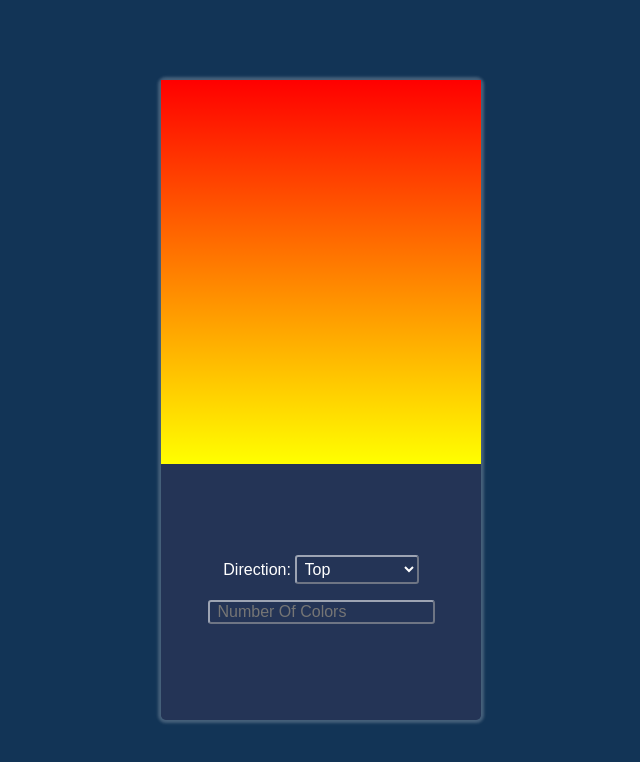
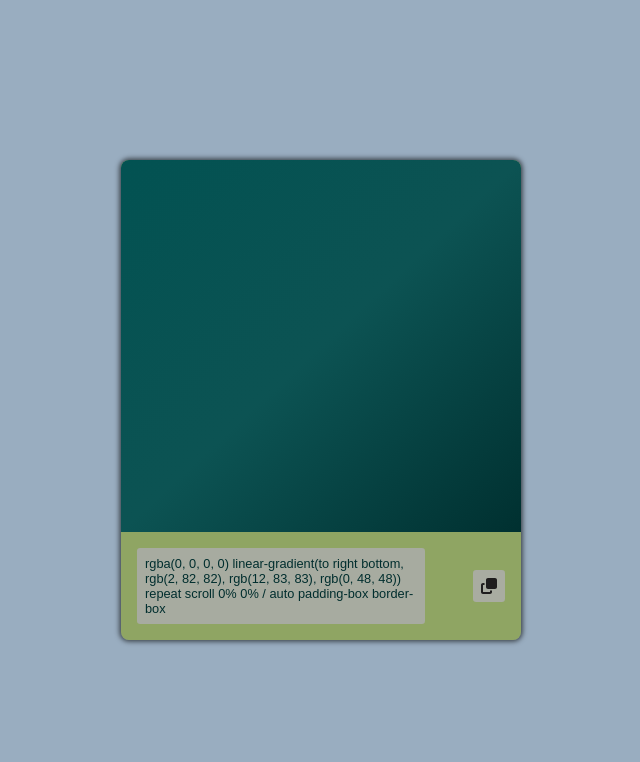
Before and after one commit to Habeeb4shittu/gradient_generator, a plain HTML site: page index.html in a window 1280 px wide. Shown: the whole page, without its empty margins (319-959 px from the left). Drawn offline with Linux system fonts and the light colour scheme.

Commit message:
advanced

```diff
--- a/assets/scripts/components/inputs.js
+++ /dev/null
@@ -1,113 +0,0 @@
-export function inputs()
-{
-    let content = $(`
-        <div class="inputs">
-            <div class="dir">
-                <label for="direction">Direction:</label>
-                <select id="direction">
-                    <option value="top">Top</option>
-                    <option value="bottom">Bottom</option>
-                    <option value="left">Left</option>
-                    <option value="right">Right</option>
-                    <option value="top left">Top Left</option>
-                    <option value="top right">Top Right</option>
-                    <option value="bottom left">Bottom Left</option>
-                    <option value="bottom right">Bottom Right</option>
-                </select>
-            </div>
-            <div class="colors">
-                <input type="text" class="num" placeholder="Number Of Colors">
-                <div class="palettes"></div>
-            </div>
-        </div>
-    `)
-    $("main").append(content)
-    $(".num").on('input', function ()
-    {
-        $(".palettes").empty()
-        if (isNaN($(this).val()))
-        {
-            $(".palettes").append(`
-                <h5>Not a number</h5>
-            `)
-            return
-        } else if ($(this).val() > 4)
-        {
-            $(".palettes").append(`
-                <h5>Greater than 4</h5>
-            `)
-            return
-        } else if ($(this).val() == 1)
-        {
-            $(".palettes").append(`
-                <h5>1 is too small</h5>
-            `)
-            return
-        }
-        for (let i = 0; i < $(this).val(); i++)
-        {
-            $(".palettes").append(`
-                <input type="color" class="color color${i}" data-index="${i}">
-            `)
-        }
-        let colors = []
-        $(".color").each(function (i, el)
-        {
-            $(el).on("change", function ()
-            {
-                colors.push($(this).val())
-                let dir = $("#direction").val()
-                $(this).prop({ disabled: true })
-                let color0 = colors[0]
-                let color1 = colors[1]
-                let color2 = colors[2]
-                let color3 = colors[3]
-                if (color0 !== undefined)
-                {
-                    $(".palette").css({
-                        background: `${color0}`
-                    })
-                }
-                if (color1 !== undefined)
-                {
-                    $(".palette").css({
-                        background: `linear-gradient(to ${dir}, ${color0}, ${color1})`
-                    })
-                    $("#direction").on("change", function ()
-                    {
-                        dir = $(this).val()
-                        $(".palette").css({
-                            background: `linear-gradient(to ${dir}, ${color0}, ${color1})`
-                        })
-                    })
-                }
-                if (color2 !== undefined)
-                {
-                    $(".palette").css({
-                        background: `linear-gradient(to ${dir}, ${color0}, ${color1}, ${color2})`
-                    })
-                    $("#direction").on("change", function ()
-                    {
-                        dir = $(this).val()
-                        $(".palette").css({
-                            background: `linear-gradient(to ${dir}, ${color0}, ${color1}, ${color2})`
-                        })
-                    })
-                }
-                if (color3 !== undefined)
-                {
-                    $(".palette").css({
-                        background: `linear-gradient(to ${dir}, ${color0}, ${color1}, ${color2}, ${color3})`
-                    })
-                    $("#direction").on("change", function ()
-                    {
-                        dir = $(this).val()
-                        $(".palette").css({
-                            background: `linear-gradient(to ${dir}, ${color0}, ${color1}, ${color2}, ${color3})`
-                        })
-                    })
-                }
-            })
-        })
-    })
-}
--- a/assets/scripts/components/palette.js
+++ /dev/null
@@ -1,9 +0,0 @@
-export function palette(color1, color2)
-{
-    $("main").append(`
-    <div class="palette"></div>
-    `)
-    $(".palette").css({
-        background: `linear-gradient(${color1}, ${color2})`
-    })
-}
--- a/assets/scripts/script.js
+++ b/assets/scripts/script.js
@@ -1,9 +1 @@
-import { inputs } from './components/inputs.js'
-import { palette } from './components/palette.js'
-
-palette("red", "yellow")
-inputs()
-// $("#tester").on('change', function ()
-// {
-//     console.log($(this).val());
-// })
+$(".color-code").text($(".gradient").css("background"))
--- a/assets/styles/scss/partials/_auto.scss
+++ b/assets/styles/scss/partials/_auto.scss
@@ -1,4 +1,3 @@
-@import './var';
 @import './root';
 @import './general';
-@import './generator';
+@import './main';
--- a/assets/styles/scss/partials/_generator.scss
+++ /dev/null
@@ -1,79 +0,0 @@
-main {
-    width         : 90%;
-    background    : #243456;
-    max-width     : 20rem;
-    height        : 80%;
-    max-height    : 40rem;
-    border-radius : .3rem;
-    box-shadow    : 0 0 3px 3px #ffffff38;
-    display       : flex;
-    flex-direction: column;
-
-    .palette {
-        width : 100%;
-        height: 60%;
-    }
-
-    .inputs {
-        width          : 100%;
-        height         : 40%;
-        padding        : 1rem;
-        display        : flex;
-        flex-direction : column;
-        justify-content: center;
-        gap            : 1rem;
-        align-items    : center;
-
-        label {
-            color    : white;
-            font-size: 1rem;
-        }
-
-        select {
-            background   : none;
-            border       : .15rem outset #ffffff8d;
-            padding      : 0.2rem;
-            color        : white;
-            font-size    : 1rem;
-            border-radius: .2rem;
-            background   : #243456;
-        }
-
-        .colors {
-            display       : flex;
-            flex-direction: column;
-            gap           : .3rem;
-
-            .num {
-                background   : none;
-                border       : .14rem outset #ffffff8d;
-                color        : white;
-                font-size    : 1rem;
-                height       : 1.5rem;
-                border-radius: .2rem;
-                background   : #243456;
-                box-shadow   : none;
-                outline      : none;
-                padding      : 0.5rem;
-
-            }
-
-            .palettes {
-                display              : grid;
-                grid-template-columns: repeat(2, 1fr);
-                gap                  : .3rem;
-                place-items          : center;
-
-                input {
-                    width : 3rem;
-                    height: 1.5rem;
-                }
-
-                h5 {
-                    color    : white;
-                    grid-area: 1 span 2;
-                }
-            }
-        }
-    }
-}
--- /dev/null
+++ b/assets/styles/scss/partials/_main.scss
@@ -0,0 +1,54 @@
+main {
+    width             : 90%;
+    max-width         : 25rem;
+    height            : 85%;
+    max-height        : 30rem;
+    background        : #859c007c;
+    border-radius     : .5rem;
+    box-shadow        : 0 0 .3rem .1rem #000000a2;
+    display           : grid;
+    grid-template-rows: 1fr auto;
+
+    .gradient {
+        width              : 100%;
+        background         : linear-gradient(to bottom right, #025252, #0c5353, #003030);
+        // background      : white;
+        border-radius      : .5rem .5rem 0 0;
+    }
+
+    .actions {
+        padding: 1rem;
+
+        .color-copier {
+            display        : flex;
+            justify-content: space-between;
+            align-items    : center;
+            gap            : .4rem;
+
+            .color-code {
+                background   : #adadadd5;
+                width        : fit-content;
+                padding      : 0.5rem;
+                border-radius: .2rem;
+                color        : #002e2e;
+                max-width    : 18rem;
+                overflow-x   : auto;
+                font-size    : .8rem;
+            }
+
+            .copy {
+                width        : 2rem;
+                height       : 2rem;
+                border-radius: .2rem;
+                cursor       : pointer;
+                background   : #adadadd5;
+                display      : grid;
+                place-items  : center;
+
+                .ico {
+                    color: #1f1d1d;
+                }
+            }
+        }
+    }
+}
--- a/assets/styles/scss/partials/_root.scss
+++ b/assets/styles/scss/partials/_root.scss
@@ -12,7 +12,7 @@ body {
     width      : 100vw;
     height     : 100vh;
     overflow   : hidden;
-    background : #123456;
+    background : #99adc0;
     overflow-y : auto;
     display    : grid;
     place-items: center;
--- a/index.html
+++ b/index.html
@@ -9,9 +9,21 @@
         <title>Gradient Generator</title>
     </head>
     <body>
-        <main></main>
+        <main>
+            <div class="gradient"></div>
+            <div class="actions">
+                <div class="color-copier">
+                    <div class="color-code"></div>
+                    <span class="copy"><i class="fas fa-clone ico"
+                            aria-hidden="true"></i></span>
+                </div>
+                <div class="color-adder">
+
+                </div>
+            </div>
+        </main>
         <script src="./assets/scripts/jquery.js"></script>
         <script src="./assets/scripts/all.min.js"></script>
-        <script src="./assets/scripts/script.js" type="module"></script>
+        <script src="./assets/scripts/script.js"></script>
     </body>
 </html>
```
Also changed, not shown: assets/styles/css/style.css, assets/styles/scss/partials/_var.scss (deleted), 1 other file.
